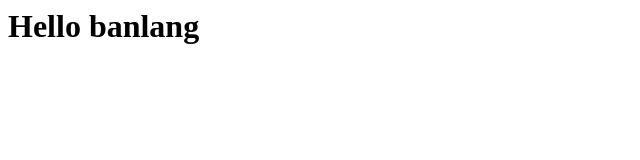
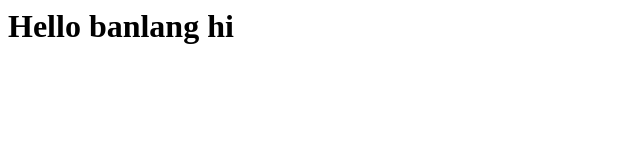
Before and after one commit to FIFA1553/test-project1, a plain HTML site: page index.html in a window 1280 px wide. Shown: the full height of the page, 0-640 px from the left. Drawn offline with Linux system fonts and the light colour scheme.

Commit message:
Update index.html

```diff
--- a/index.html
+++ b/index.html
@@ -1,5 +1,5 @@
 <html>
     <body>
-        <h1>Hello banlang</h1>
+        <h1>Hello banlang hi</h1>
     </body>
 </html>
```
